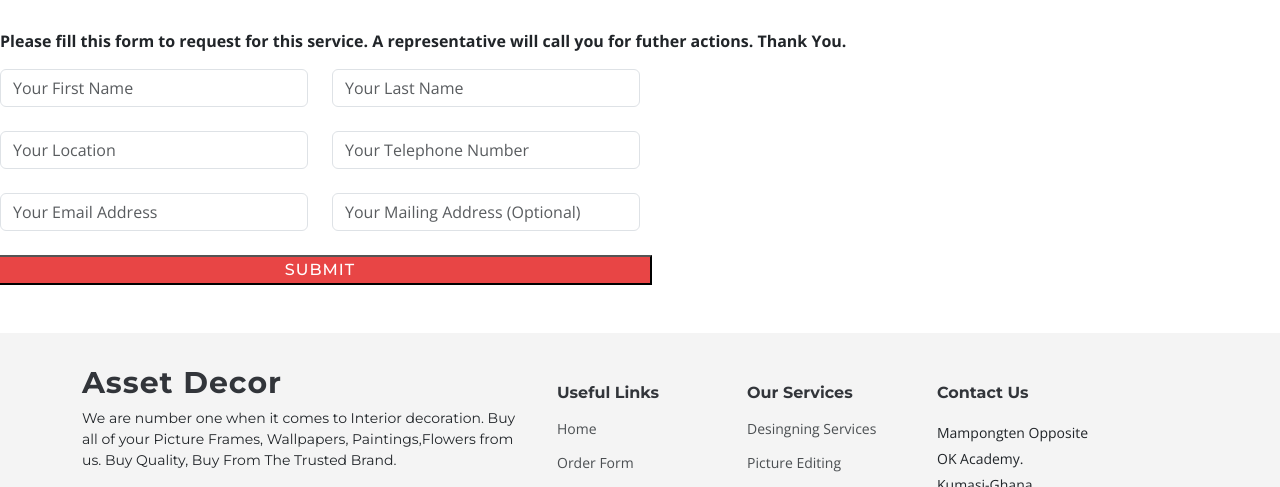
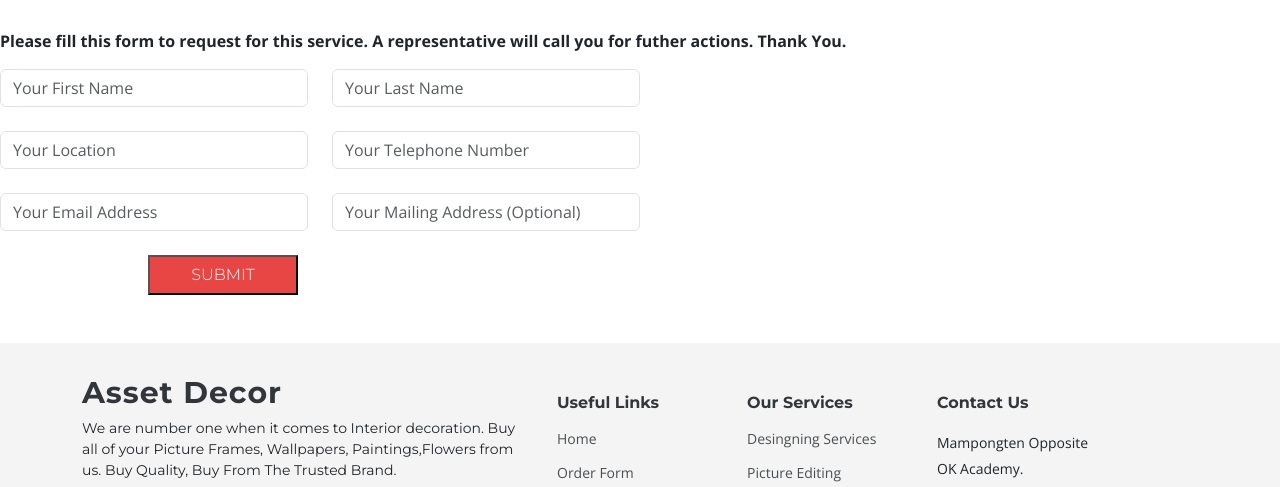
Before and after one commit to assetdecor/asset, a plain HTML site: page services-details copy.html in a window 1280 px wide. Shown: the part 1162-1649 px from the top of the page. Drawn offline with nearby package versions, Linux system fonts and the light colour scheme.

Commit message:
services-details copy.html

```diff
--- a/services-details copy.html
+++ b/services-details copy.html
@@ -174,7 +174,7 @@
             <input type="email" class="form-control" name="email" placeholder="Your Mailing Address (Optional)">
           </div>
 
-          <button type="submit" class="submitted-form">SUBMIT</button>
+          <button type="submit" class="but">SUBMIT</button>
         </form>
 
 
```
